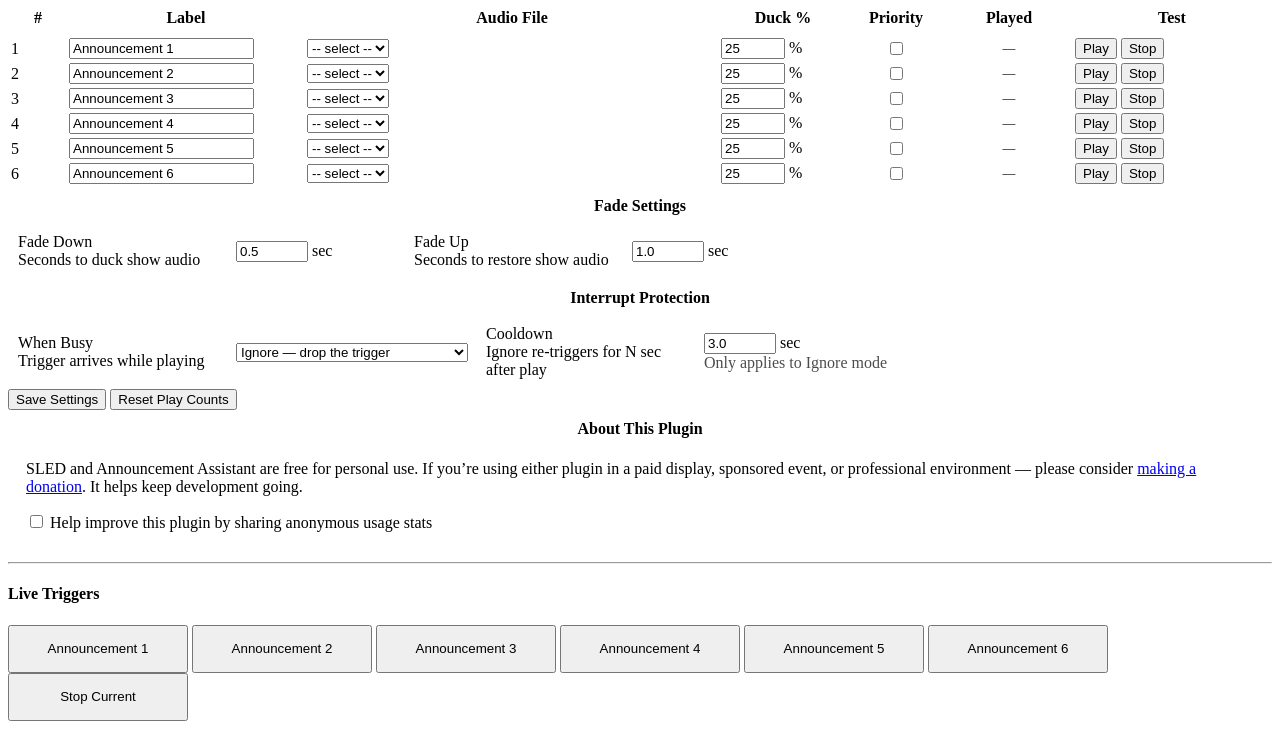
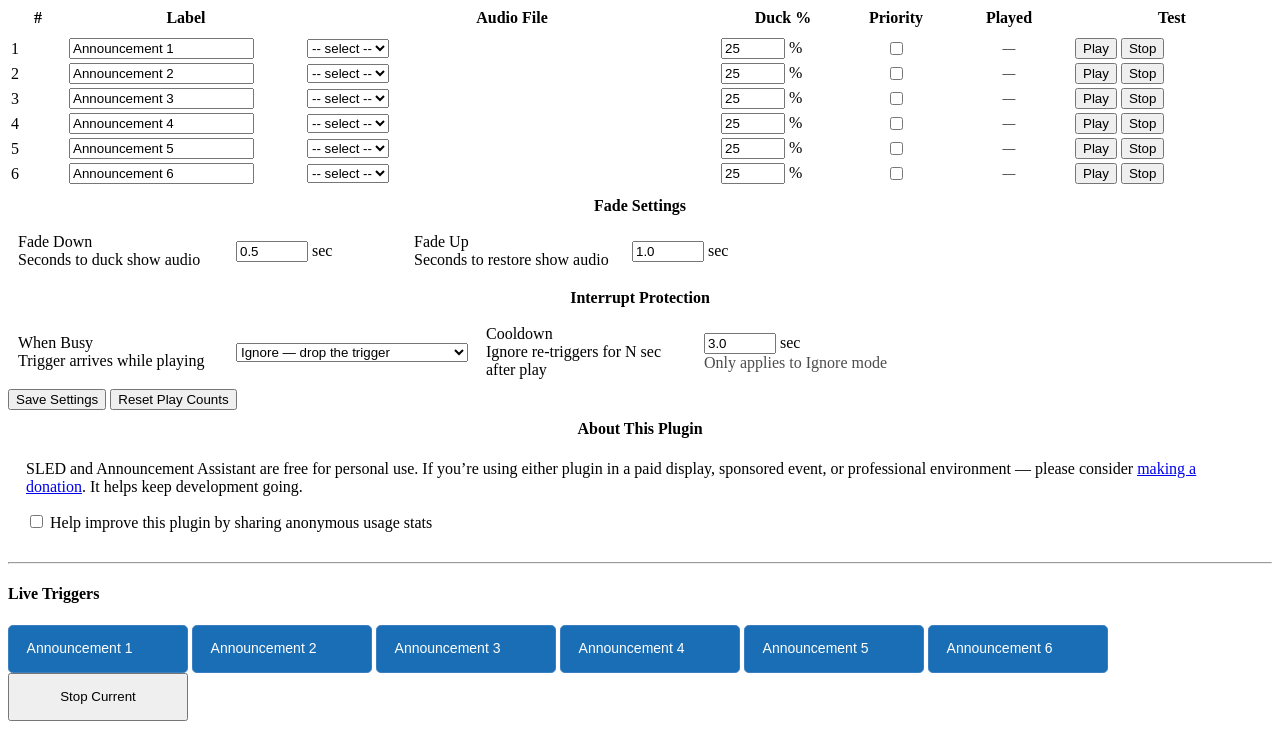
Before and after one commit to focusedonsound/fpp-AnnouncementAssistant, a PHP site: page / in a window 1280 px wide. Shown: the part 158-887 px from the top of the page. Run offline with PHP 8.4, Linux system fonts and the light colour scheme.

Commit message:
Fix invisible button text: replace btn-outline-light with proper Bootstrap classes
btn-outline-light renders as white text on transparent background — invisible
on FPP 9.x's light content area. Replaced with:
- TEST column: btn-secondary (Play) / btn-outline-secondary (Stop)
- Save Settings: btn-primary (blue filled, always visible)
- Reset Play Counts: btn-outline-secondary
- Live Trigger buttons: aa-btn (hardcoded blue, matches donate buttons)
- Stop Current: btn-outline-secondary

Also removed missing 'btn' base class from all affected elements.

Co-Authored-By: Claude Sonnet 4.6 <noreply@anthropic.com>

```diff
--- a/www/index.php
+++ b/www/index.php
@@ -222,11 +222,11 @@ $today = date('Y-m-d');
             </td>
 
             <td>
-              <button type="button" class="buttons btn-outline-light btn-sm me-1"
+              <button type="button" class="btn btn-sm btn-secondary me-1"
                       onclick="aaTrigger(<?php echo $i; ?>)">
                 <i class="fas fa-fw fa-play"></i> Play
               </button>
-              <button type="button" class="buttons btn-outline-light btn-sm"
+              <button type="button" class="btn btn-sm btn-outline-secondary"
                       onclick="aaStop()">
                 <i class="fas fa-fw fa-stop"></i> Stop
               </button>
@@ -340,10 +340,10 @@ $today = date('Y-m-d');
   </div>
 
   <div class="mb-4 d-flex gap-2 align-items-center">
-    <button type="button" class="buttons btn-outline-light" onclick="aaSave()">
+    <button type="button" class="btn btn-primary" onclick="aaSave()">
       <i class="fas fa-fw fa-save"></i> Save Settings
     </button>
-    <button type="button" class="buttons btn-outline-secondary btn-sm"
+    <button type="button" class="btn btn-sm btn-outline-secondary"
             onclick="aaResetCounts()"
             title="Reset all play counts back to zero. This cannot be undone.">
       <i class="fas fa-fw fa-rotate-left"></i> Reset Play Counts
@@ -400,7 +400,7 @@ $today = date('Y-m-d');
 <div class="d-flex flex-wrap gap-2 mb-3">
   <?php for ($i=0; $i<6; $i++): ?>
     <button type="button"
-            class="buttons btn-outline-light"
+            class="aa-btn"
             style="min-width:180px; min-height:48px;"
             id="liveBtn<?php echo $i; ?>"
             onclick="aaTrigger(<?php echo $i; ?>)">
@@ -410,7 +410,7 @@ $today = date('Y-m-d');
   <?php endfor; ?>
 
   <button type="button"
-          class="buttons btn-outline-light"
+          class="btn btn-outline-secondary"
           style="min-width:180px; min-height:48px;"
           onclick="aaStop()">
     <i class="fas fa-fw fa-stop"></i> Stop Current
```
